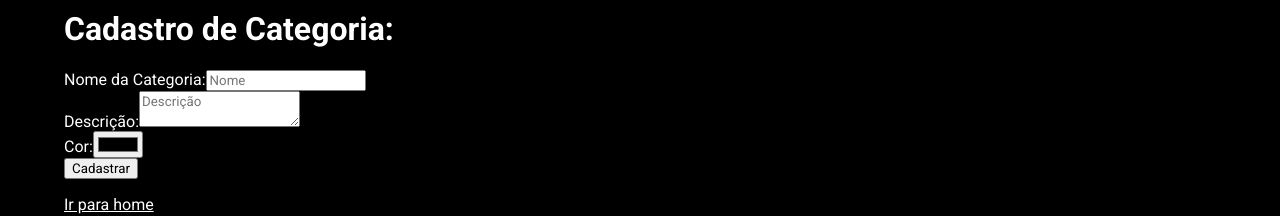
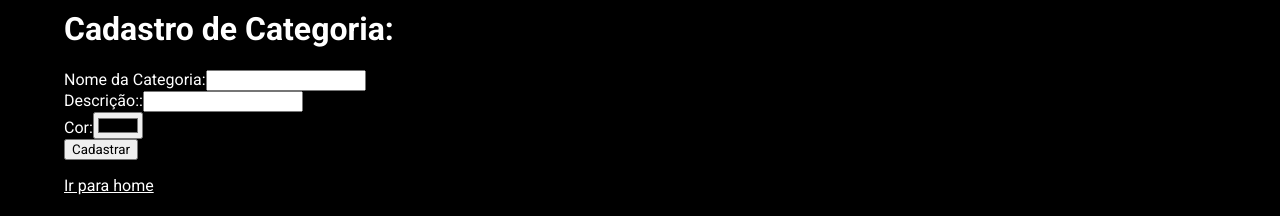
Before and after one commit to marcelobueno25/devflix.react, a React (Create React App) app: page /cadastro/categoria in a window 1280 px wide. Shown: the part 155-371 px from the top of the page. Built offline with nearby package versions, Linux system fonts and the light colour scheme.

Commit message:
ajuste no formulario

```diff
--- a/src/components/FormField/index.js
+++ b/src/components/FormField/index.js
@@ -0,0 +1,20 @@
+import React from "react";
+
+function FormField({ label, type, name, value, onChange, required }) {
+  return (
+    <div>
+      <label>
+        {label}:
+        <input
+          required={required}
+          type={type}
+          value={value}
+          name={name}
+          onChange={onChange}
+        />
+      </label>
+    </div>
+  )
+}
+
+export default FormField;
--- a/src/pages/Cadastro/Categoria/index.js
+++ b/src/pages/Cadastro/Categoria/index.js
@@ -38,43 +38,52 @@ function CadastroCategoria() {
       }}>
 
 
-        <div>
+        <FormField
+          required="true"
+          label="Nome da Categoria"
+          type="text"
+          name="nome"
+          value={values.nome}
+          onChange={handleChange}
+        />
+
+        <FormField
+          label="Descrição:"
+          type="????"
+          name="descricao"
+          value={values.descricao}
+          onChange={handleChange}
+        />
+        {/* <div>
           <label>
-            Nome da Categoria:
-        <input
+            Descrição:
+            <textarea
               type="text"
-              name="nome"
-              value={values.nome}
-              placeholder="Nome"
+              value={values.descricao}
+              name="descricao"
               onChange={handleChange}
             />
           </label>
-        </div>
+        </div> */}
 
-        <div>
+        <FormField
+          label="Cor"
+          type="color"
+          name="cor"
+          value={values.cor}
+          onChange={handleChange}
+        />
+        {/* <div>
           <label>
-            Descrição:
-        <textarea
-              type='text'
-              name='descricao'
-              value={values.descricao}
-              placeholder="Descrição"
+            Cor:
+            <input
+              type="color"
+              value={values.cor}
+              name="cor"
               onChange={handleChange}
             />
           </label>
-        </div>
-
-        <div>
-          <label>
-            Cor:
-        <input
-              type='color'
-              name='cor'
-              value={values.cor}
-              onChange={handleChange}
-            />
-          </label>
-        </div>
+        </div> */}
 
         <button>
           Cadastrar
```
